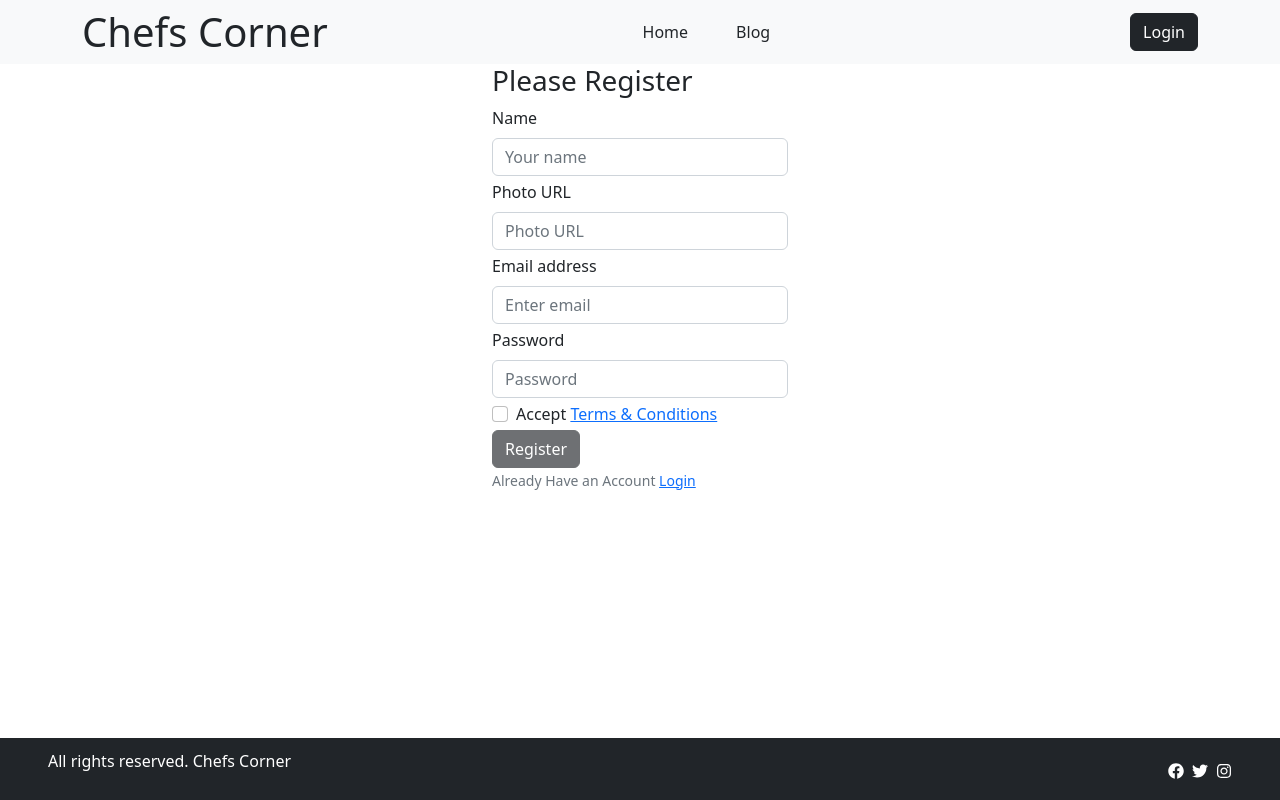
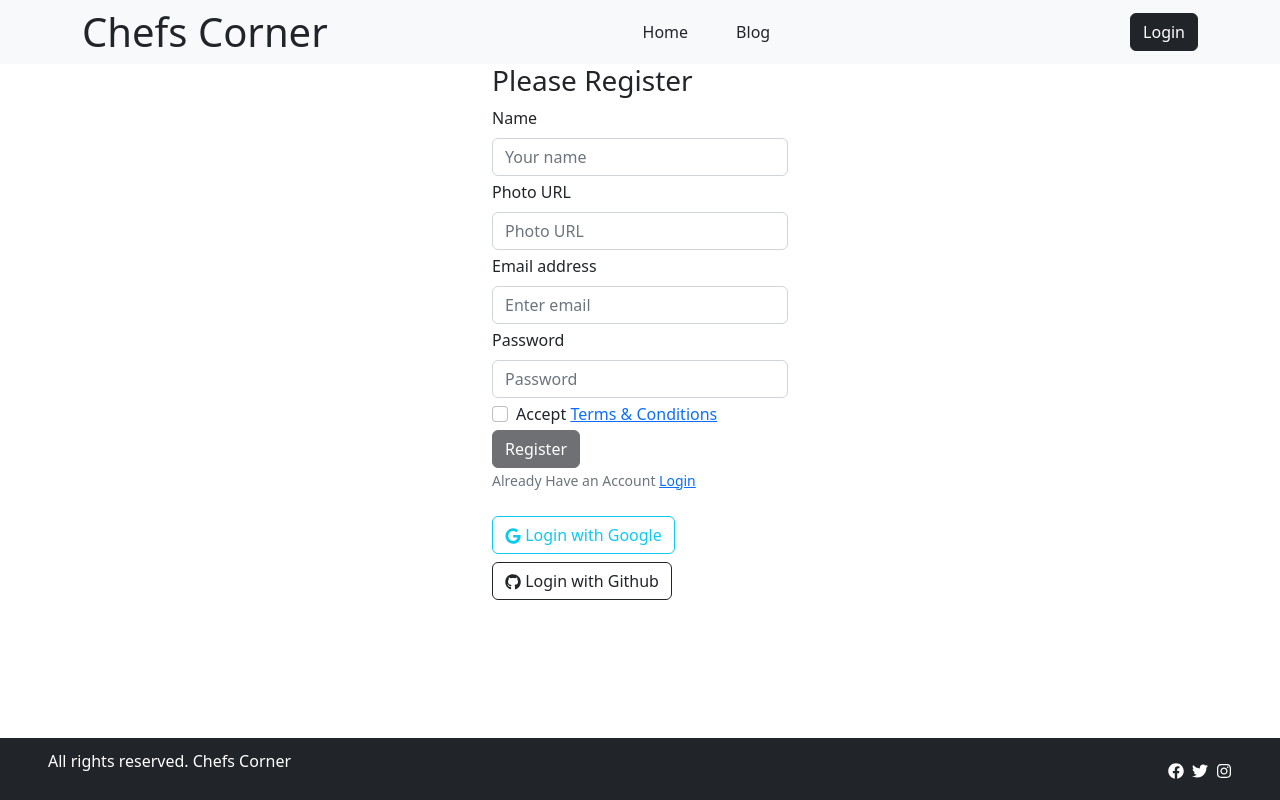
Before and after one commit to masum-developer/food, a React (Vite) app: page /register in a window 1280 px wide. Built offline with nearby package versions, Linux system fonts and the light colour scheme; no server answers.

Commit message:
github and google login added on register page

```diff
--- a/src/pages/Register/Register.jsx
+++ b/src/pages/Register/Register.jsx
@@ -1,11 +1,12 @@
 import React, { useContext, useState } from 'react';
 import { Button, Container, Form } from 'react-bootstrap';
 import { Link, useNavigate } from 'react-router-dom';
+import { FaGoogle, FaGithub } from "react-icons/fa";
 import { AuthContext } from '../../providers/AuthProvider';
 
 const Register = () => {
     const [error,setError] = useState('');
-    const {createUser,logOut,userProfile} = useContext(AuthContext);
+    const {createUser,logOut,userProfile,googleLogin,githubLogin} = useContext(AuthContext);
     const [accepted,setAccepted] = useState(false)
     const navigate = useNavigate();
     const handleRegister = event =>{
@@ -36,6 +37,24 @@ const Register = () => {
     }
     const handleAccepted = event =>{
         setAccepted(event.target.checked)
+    }
+    const handleGoogleLogin = ()=>{
+        googleLogin()
+        .then(result=>{
+            const loggedUser = result.user;
+            console.log(loggedUser)
+            navigate('/')
+        })
+        .catch(error=>console.log(error))
+    }
+    const handleGithubLogin = ()=>{
+        githubLogin()
+        .then(result=>{
+            const loggedUser = result.user;
+            console.log(loggedUser)
+            navigate('/')
+        })
+        .catch(error=>console.log(error))
     }
     return (
         <Container className='w-25 mx-auto pb-5'>
@@ -84,6 +103,10 @@ const Register = () => {
                 </Form.Text>
             </Form>
             <p className='text-danger'>{error}</p>
+            <Button onClick={handleGoogleLogin} className='mb-2 mt-2' variant="outline-info"> <FaGoogle></FaGoogle> Login with Google</Button>
+                <Button onClick={handleGithubLogin} variant="outline-dark"><FaGithub></FaGithub> Login with Github</Button>
+                <br />
+                <br />
 
         </Container>
     );
```
